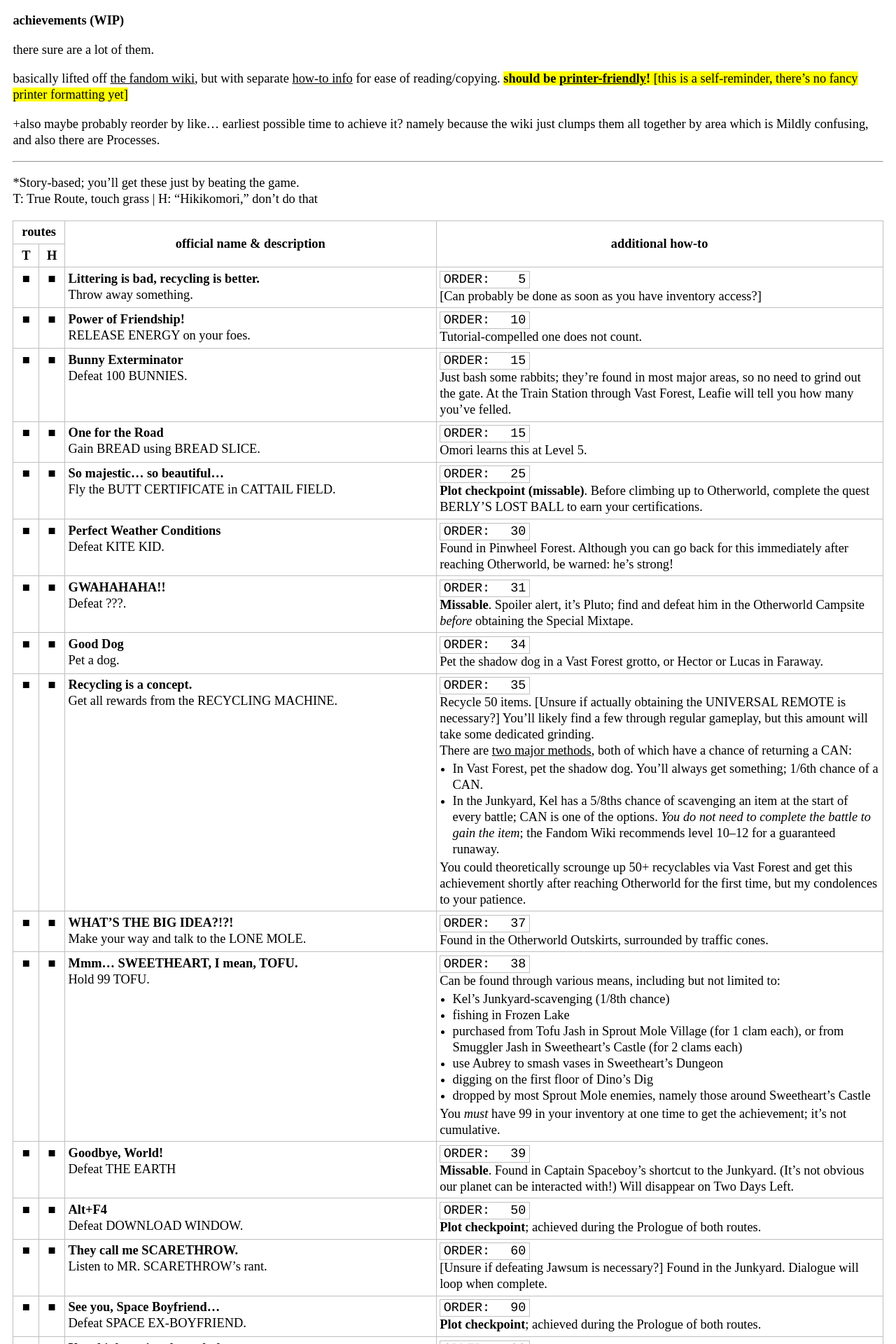
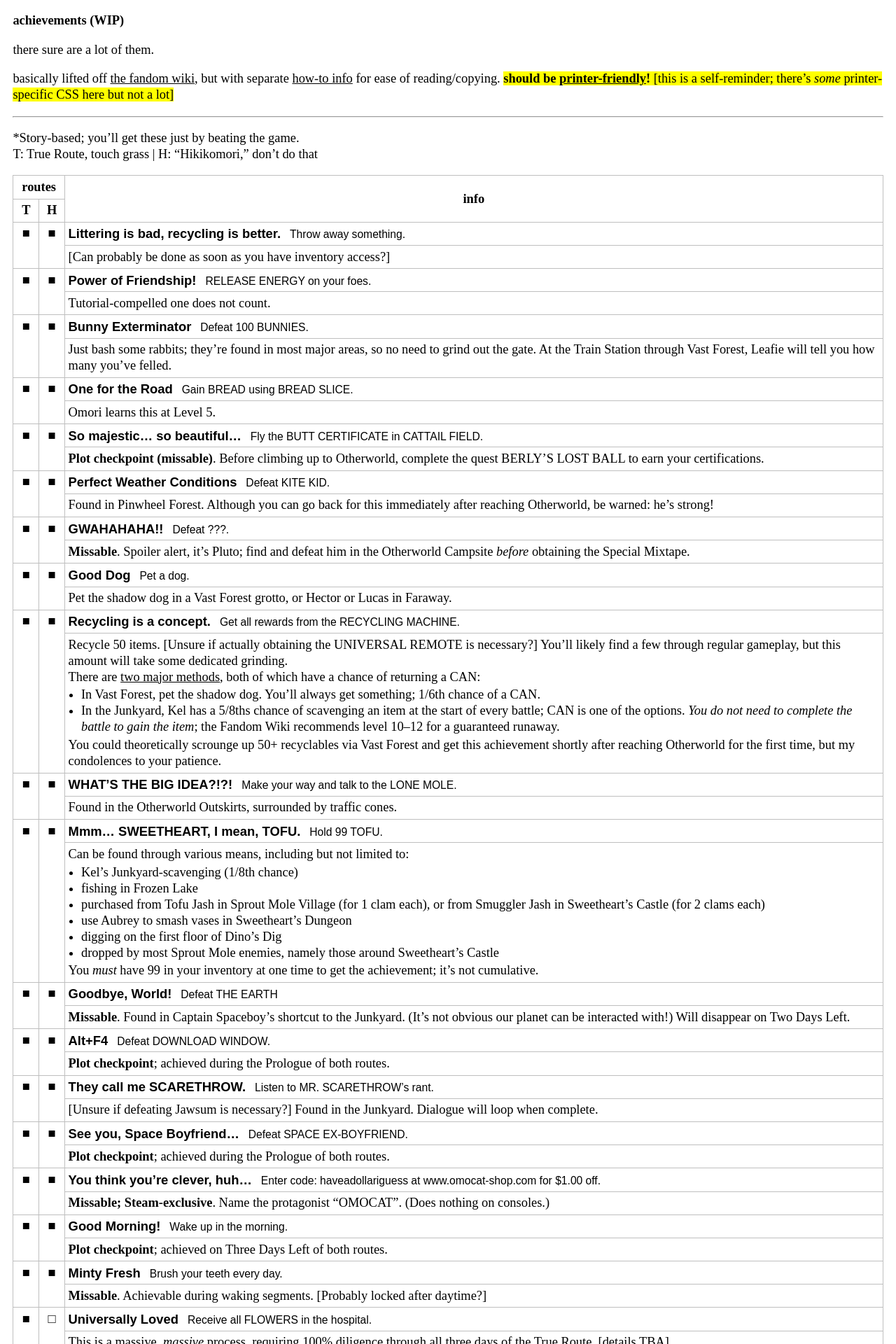
Before and after one commit to a-flyleaf/omori, a Jekyll site: the page built from doors/achievements.md, in a window 1280 px wide. Shown: the top 1920 px of the page at 70% size. Built offline with Jekyll 4.4.1, drawn with Linux system fonts in a browser that asks for light colours; some of the changed text lies outside the part shown.

Commit message:
ach: tweaks for printing

```diff
--- a/doors/achievements.md
+++ b/doors/achievements.md
@@ -6,11 +6,21 @@
 table{border-collapse:collapse;} th,td{border:1px solid #bfbfbf; padding:.25em; vertical-align:top;}
 th{vertical-align:middle;}
 td p{margin:0;} td br{margin-bottom:.25em;} td ul,td ol{margin:.15em 0 .15em 1em;} td li ul{margin:0 0 0 1em;}
-.chk th{width:2em;}
-td:nth-of-type(1),td:nth-of-type(2){text-align:center;}
+.chk th{width:2em;} td.chk{text-align:center;}
+
+.canon{font-family:sans-serif;} .canon p{display:inline-block;} .canon>p{font-size:.85em; margin-left:.5em;}
 
 .copy{max-height:10em; overflow-y:scroll; background:#efefef; font-family:consolas,monospace; font-size:.75em;} .copy .omo{text-transform:none;}
-"
+
+@media print{
+	.wrap{padding:0;}
+
+	th,td{border:2pt solid lightgray;}
+	td:nth-child(3){max-width:2in;}
+	/*https://stackoverflow.com/questions/4730216/keep-an-html-element-from-spanning-multiple-pages-when-printed/4730244#4730244*/ tr.pad1{page-break-after:avoid;} tr.pad2{page-break-before:avoid;}
+
+	footer{display:none;}
+}"
 
 # sorting note to self:
 # 000-099 Prologue (Vast Forest, Otherworld)
@@ -526,11 +536,7 @@
 # achievements (WIP)
 there sure are a lot of them.
 
-basically lifted off [the fandom wiki](https://omori.fandom.com/wiki/ACHIEVEMENTS), but with separate [how-to info](#how-to) for ease of reading/copying. <span style="background:yellow;">**should be [printer-friendly](https://www.sitepoint.com/css-printer-friendly-pages/)!** [this is a self-reminder, there's no fancy printer formatting yet]</span>
-
-+also maybe probably reorder by like... earliest possible time to achieve it? namely because the wiki just clumps them all together by area which is Mildly confusing, and also there are Processes.
-
-<!-- +lmao I don't actually need the "tr/hk" separation, every Single other how-to is one-line. will futz with that later though -->
+basically lifted off [the fandom wiki](https://omori.fandom.com/wiki/ACHIEVEMENTS), but with separate [how-to info](#how-to) for ease of reading/copying. <span style="background:yellow;">**should be [printer-friendly](https://www.sitepoint.com/css-printer-friendly-pages/)!** [this is a self-reminder; there's *some* printer-specific CSS here but not a lot]</span>
 
 ----
 
@@ -539,23 +545,21 @@
 
 <table>
 	<thead>
-		<tr><th colspan="2">routes</th><th rowspan="2">official name & description</th><th rowspan="2">additional how-to</th></tr>
+		<tr><th colspan="2">routes</th><th rowspan="2" id="info">info</th></tr>
 		<tr class="chk"><th>T</th><th>H</th></tr>
 	</thead>
-	<tbody>{%assign ach=page.achievements|sort:"order"%}{%for a in ach%}<tr{%unless a.order%} style="background:cyan;"{%endunless%}>
-		{%if a.rt==1%}<td>■</td><td>□</td>{%endif%}
-		{%if a.rt==2%}<td>□</td><td>■</td>{%endif%}
-		{%if a.rt==3%}<td>■</td><td>■</td>{%endif%}
-		<td>
-			<b>{{a.nm|markdownify}}</b>
-			{{a.dc|markdownify}}
-		</td>
-		<td{%unless a.how%} style="background:yellow;"{%endunless%}><!--TEMP--><span style="font-family:courier; display:inline-block; border:1px solid #bfbfbf; padding:0 .25em; width:7em">ORDER: <span style="float:right;">{{a.order}}</span></span><!--/TEMP-->{{a.how|markdownify}}</td>
-
-		<!--
-		></td><td{%if a.rt==3%}><span class="x">both</span><{%else%}><{%endif%}/td><td></td>
-		-->
-	</tr>{%endfor%}</tbody>
+	<tbody>{%assign ach=page.achievements|sort:"order"%}{%for a in ach%}
+		<tr class="pad1">
+			{%if a.rt==1%}<td rowspan="2" class="chk">■</td><td rowspan="2" class="chk">□</td>{%endif%}
+			{%if a.rt==2%}<td rowspan="2" class="chk">□</td><td rowspan="2" class="chk">■</td>{%endif%}
+			{%if a.rt==3%}<td rowspan="2" class="chk">■</td><td rowspan="2" class="chk">■</td>{%endif%}
+			<td class="canon">
+				<b>{{a.nm|markdownify}}</b>
+				{{a.dc|markdownify}}
+			</td>
+		</tr>
+		<tr class="pad2"><td{%unless a.how%} style="background:yellow;"{%endunless%}><!--TEMP <span style="font-family:courier; display:inline-block; border:1px solid #bfbfbf; padding:0 .25em; width:7em">ORDER: <span style="float:right;">{{a.order}}</span></span> <!--/TEMP-->{{a.how|markdownify}}</td></tr>
+	{%endfor%}</tbody>
 </table>
 
 ## checklists
```
